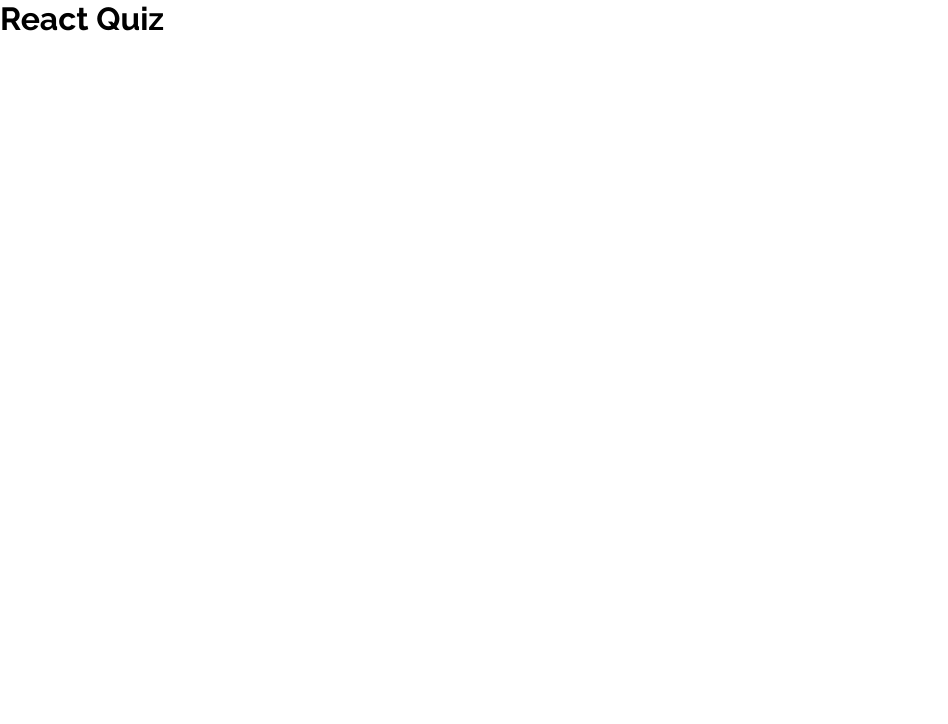
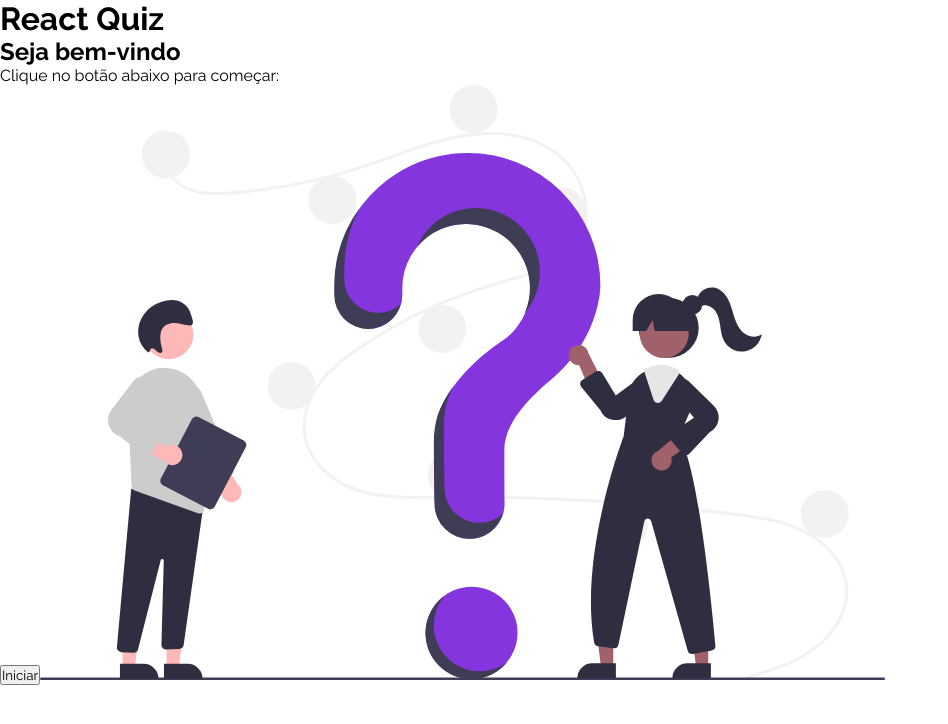
Before and after one commit to Wesley-Nilton/react-quiz, a React (Vite) app: page / in a window 1280 px wide. Shown: the top 724 px of the page, without its empty margins (0-948 px from the left). Built offline with nearby package versions, Linux system fonts and the light colour scheme.

Commit message:
Create welcome component

```diff
--- a/src/App.jsx
+++ b/src/App.jsx
@@ -1,9 +1,11 @@
+import Welcome from './components/Welcome/Welcome';
 import './App.css';
 
 function App() {
   return(
     <div className="App">
       <h1>React Quiz</h1>
+      <Welcome />
     </div>
   )
 }
--- /dev/null
+++ b/src/components/Welcome/Welcome.jsx
@@ -0,0 +1,15 @@
+import Quiz from '../../assets/img/quiz.svg';
+import './Welcome.css';
+
+function Welcome(){
+    return(
+        <div id='welcome'>
+            <h2>Seja bem-vindo</h2>
+            <p>Clique no botão abaixo para começar:</p>
+            <button>Iniciar</button>
+            <img src={Quiz} alt="Início do Quiz" />
+        </div>
+    )
+}
+
+export default Welcome;
```
Also changed, not shown: src/components/Welcome/Welcome.css (added).
